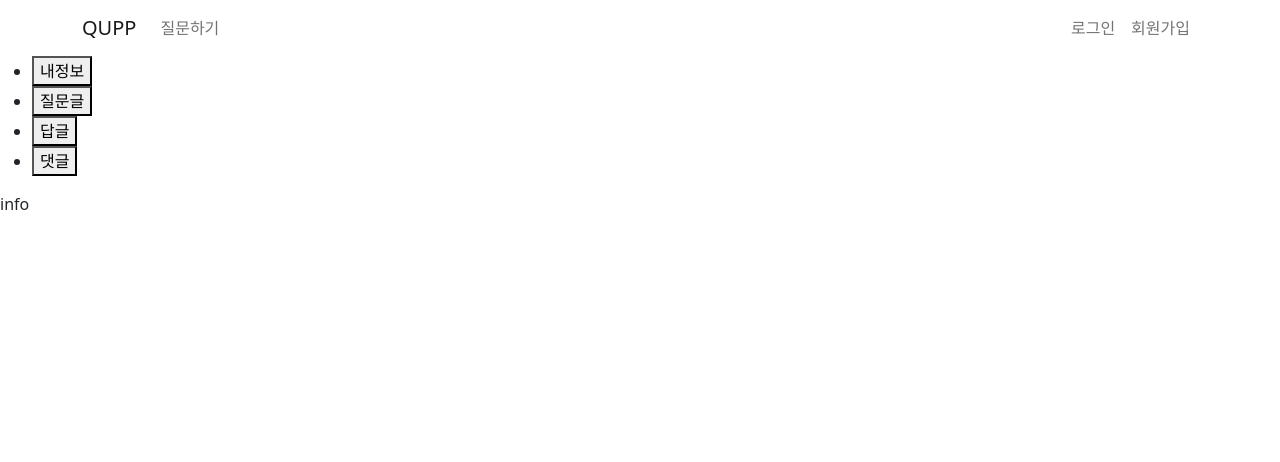
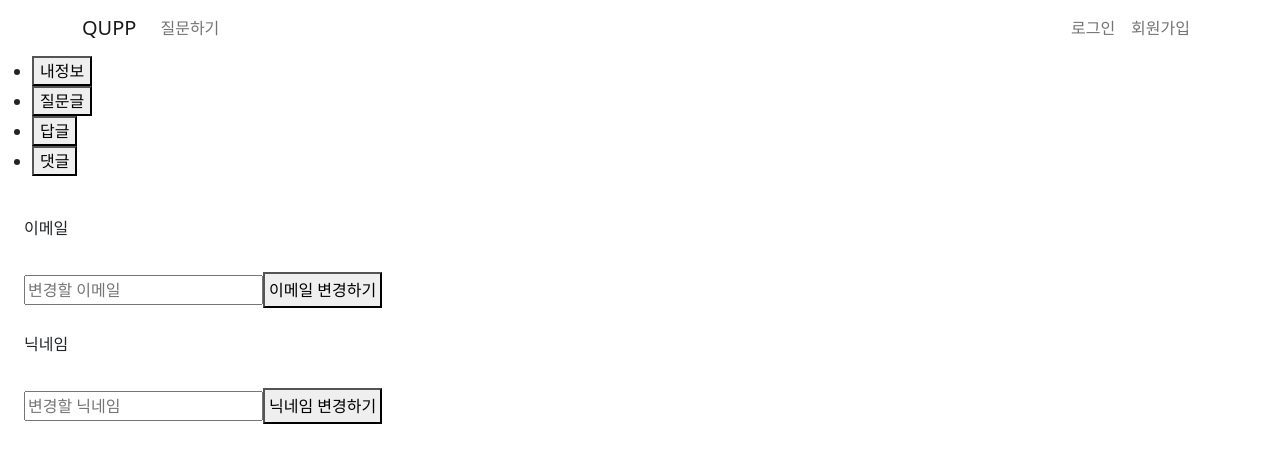
Before and after one commit to devmizz/qupp-front, a React (Create React App) app: page /my_page in a window 1280 px wide. Shown: the top 462 px of the page. Built offline with nearby package versions, Linux system fonts and the light colour scheme.

Commit message:
FEAT: Info

```diff
--- a/src/components/user/Content.jsx
+++ /dev/null
@@ -1,12 +0,0 @@
-import React from 'react';
-
-const Content = ({ menu }) => {
-  return (
-    <div id="content">
-      {menu}
-      {console.log(menu)}
-    </div>
-  );
-};
-
-export default Content;
--- /dev/null
+++ b/src/components/user/Post.jsx
@@ -0,0 +1,10 @@
+import React from 'react';
+
+const Post = ({ menu }) => {
+  <div>
+    게시물
+    {console.log(menu)}
+  </div>;
+};
+
+export default Post;
--- a/src/components/user/Sidebar.jsx
+++ b/src/components/user/Sidebar.jsx
@@ -2,7 +2,7 @@ import React, { useState } from 'react';
 
 const menus = [
   {
-    id: 'info',
+    id: null,
     text: '내정보',
   },
   {
--- a/src/views/user/MyPageRefactor.jsx
+++ b/src/views/user/MyPageRefactor.jsx
@@ -1,9 +1,11 @@
 import React, { useState } from 'react';
+
 import Sidebar from '../../components/user/Sidebar';
-import Content from '../../components/user/Content';
+import Info from '../../components/user/Info';
+import Post from '../../components/user/Post';
 
 const MyPage = () => {
-  const [menu, setMenu] = useState('info');
+  const [menu, setMenu] = useState();
 
   const onClickMenu = (id) => {
     setMenu(id);
@@ -15,7 +17,8 @@ const MyPage = () => {
         <Sidebar onClickMenu={onClickMenu} />
       </div>
       <div id="content" className="w-10/12">
-        <Content menu={menu} />
+        {console.log(menu)}
+        {menu ? <Post menu={menu} /> : <Info />}
       </div>
     </div>
   );
```
Also changed, not shown: src/components/user/Info.jsx (renamed from src/components/user/MyInfo.jsx, +4 -4 lines).
